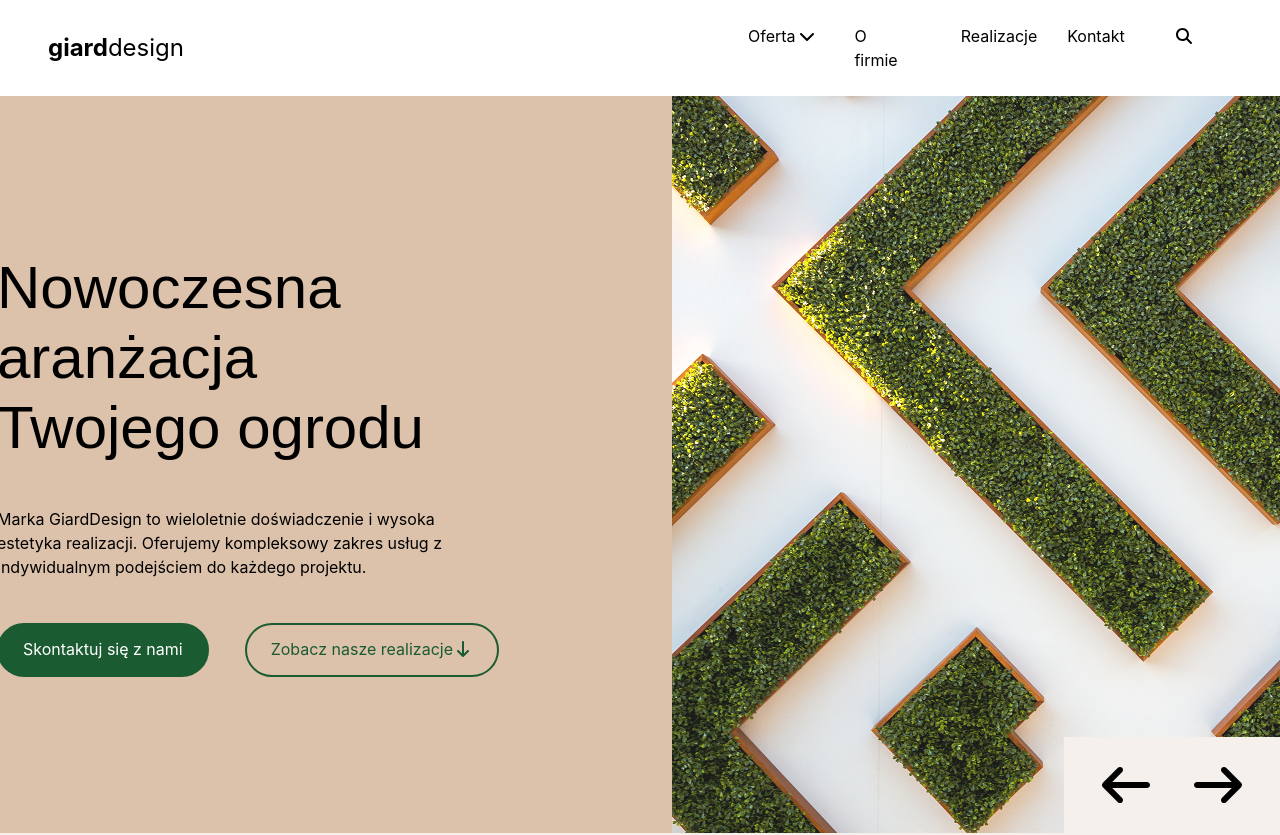
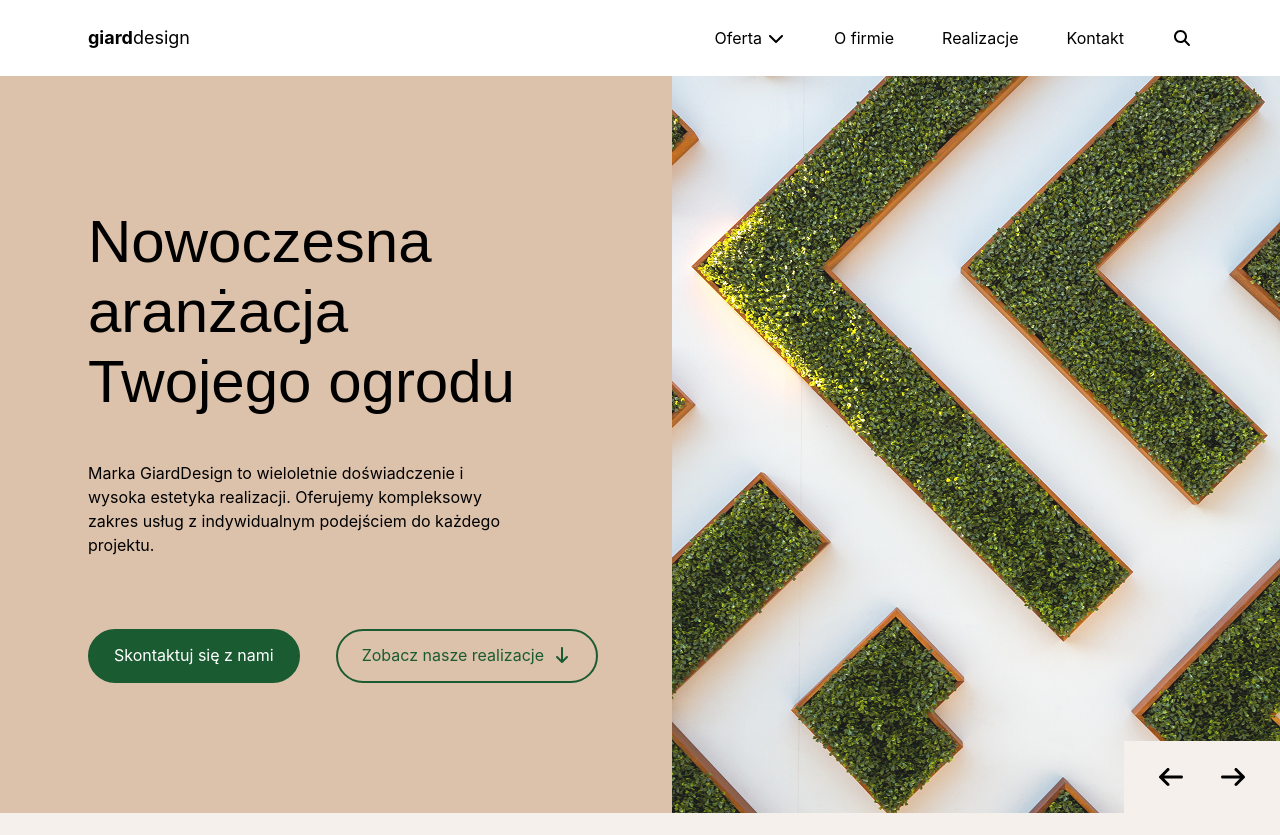
Before and after one commit to Barbedi/z_rekrutacyjne, a React (Vite) app: page / in a window 1280 px wide. Shown: the top 835 px of the page. Built offline with nearby package versions, Linux system fonts and the light colour scheme.

Commit message:
Add footer sections and update sections

```diff
--- a/src/App.tsx
+++ b/src/App.tsx
@@ -3,6 +3,7 @@ import Hero from "./components/Hero";
 import Offer from "./components/Offer";
 import About from "./components/About";
 import Contact from "./components/Contact";
+import Footer from "./components/Footer";
 const App = () => {
   return (
     <>
@@ -11,6 +12,7 @@ const App = () => {
       <Offer />
       <About />
       <Contact />
+      <Footer />
     </>
   );
 };
--- a/src/components/About.tsx
+++ b/src/components/About.tsx
@@ -33,7 +33,7 @@ const About = () => {
           </div>
           <div className="flex items-center flex-row gap-9 whitespace-nowrap">
             <button className="bg-transparent text-[#F5F0EC] font-inter font-normal border-2 border-[#F5F0EC] px-5.5 pt-3 pb-3.5 rounded-[200px] hover:shadow-xl shadow-[#1B5B31] transition-colors duration-300 cursor-pointer">
-                Poznaj nas bliżej
+              Poznaj nas bliżej
               <FontAwesomeIcon className="ml-2" icon={faArrowRight} />
             </button>
           </div>
--- /dev/null
+++ b/src/components/Footer.tsx
@@ -0,0 +1,65 @@
+import photo from "../assets/logo-full-light.png";
+
+const Footer = () => {
+  return (
+    <footer className="bg-black relative grid grid-cols-12 gap-16 items-center text-[#F5F0EC]">
+      <div className="py-20 px-64 col-span-12 flex flex-col gap-30 ">
+        <div>
+          <div className="flex flex-row justify-between items-center w-full">
+            <div>
+              <span className="text-lg">
+                <span className="font-bold text-lg">giard</span>design
+              </span>
+            </div>
+            <div className="flex flex-row gap-6 items-center">
+              <span className="text-[#F5F0EC] font-inter font-normal text-base leading-[150%]">
+                Daj znać, co możemy dla Ciebie zrobić!
+              </span>
+              <button className="bg-[#1B5B31] text-[#F5F0EC] font-inter font-normal px-6 pt-3 pb-3.5 rounded-[200px] transition-colors duration-300 cursor-pointer">
+                Skontaktuj się z nami
+              </button>
+            </div>
+          </div>
+          <div className="border-t border-[#F5F0EC] my-15.5"></div>
+          <div className="flex flex-row justify-between items-center w-full">
+            <div className="flex flex-row gap-12 items-center">
+              <a className="font-inter text-sm font-normal leading-[150%] cursor-pointer hover:underline">
+                Kontakt
+              </a>
+              <a className="font-inter text-sm font-normal leading-[150%] cursor-pointer hover:underline">
+                Instagram
+              </a>
+              <a className="font-inter text-sm font-normal leading-[150%] cursor-pointer hover:underline">
+                Facebook
+              </a>
+              <a className="font-inter text-sm font-normal leading-[150%] cursor-pointer hover:underline">
+                LinkedIn
+              </a>
+            </div>
+            <div className="flex flex-row gap-12 items-center">
+              <span className="font-inter text-sm font-normal leading-[150%]">
+                000-000-000
+              </span>
+              <span className="font-inter text-sm font-normal leading-[150%]">
+                giarddesign@kontakt.pl
+              </span>
+            </div>
+          </div>
+        </div>
+        <div className="flex flex-row justify-between items-center w-full">
+          <span className="font-inter text-base font-normal leading-[150%]">
+            Prawa zastrzeżone © 2022
+          </span>
+          <div className="flex flex-row gap-4 items-center">
+            <span className="font-inter text-base font-normal leading-[150%]">
+              made by
+            </span>
+            <img src={photo} alt="logo" className="h-6 w-auto" />
+          </div>
+        </div>
+      </div>
+    </footer>
+  );
+};
+
+export default Footer;
--- a/src/components/Hero.tsx
+++ b/src/components/Hero.tsx
@@ -8,14 +8,14 @@ import {
 
 const Hero = () => {
   return (
-    <section className="relative grid grid-cols-12 items-center gap-16 bg-[#DCC1AB] py-0 ">
-      <div className="flex flex-col col-start-1 col-span-5 items-center">
-        <div className="flex flex-col gap-11 items-start">
-          <div className="flex flex-col gap-11 max-w-md">
+    <section className="relative grid grid-cols-12 items-center gap-16 bg-[#DCC1AB] py-0">
+      <div className="flex flex-col col-start-1 col-span-6 justify-center px-22">
+        <div className="flex flex-col gap-18 items-start">
+          <div className="flex flex-col gap-11 items-start max-w-xl">
             <h1 className="text-6xl text-left font-montserrat font-medium leading-17.5">
               Nowoczesna aranżacja Twojego ogrodu
             </h1>
-            <span className="text-md text-black font-inter font-normal leading-[150%]">
+            <span className="text-base text-black font-inter font-normal leading-[150%]">
               Marka GiardDesign to wieloletnie doświadczenie i wysoka estetyka
               realizacji. Oferujemy kompleksowy zakres usług z indywidualnym
               podejściem do każdego projektu.
@@ -25,34 +25,40 @@ const Hero = () => {
             <button className="bg-[#1B5B31] text-white font-inter font-normal border-2 border-[#1B5B31] px-6 pt-3 pb-3.5 rounded-[200px] hover:shadow-xl shadow-[#1B5B31] transition-colors duration-300 cursor-pointer">
               Skontaktuj się z nami
             </button>
-            <button className="bg-transparent group border-2 border-[#1B5B31] text-[#1B5B31] font-inter font-normal px-6 pt-3 pb-3.5 rounded-[200px] hover:shadow-xl shadow-[#1B5B31] transition-colors duration-300 cursor-pointer">
+            <button className="bg-transparent group border-2 border-[#1B5B31] text-[#1B5B31] font-inter font-normal px-6 pt-3 pb-3.5 rounded-[200px] hover:shadow-xl shadow-[#1B5B31] transition-colors duration-300 cursor-pointer flex items-center gap-2">
               Zobacz nasze realizacje
               <FontAwesomeIcon
-                className="group-hover:animate-bounce duration-300"
+                className="group-hover:translate-y-1 transition-transform duration-300"
                 icon={faArrowDown}
               />
             </button>
           </div>
         </div>
       </div>
-      <div className="col-start-7 col-span-6">
+      <div className="col-start-7 col-span-6 relative">
         <div
-          className="h-184.25 w-full bg-cover object-cover object-right"
+          className="h-184.25 w-full bg-cover bg-right"
           style={{ backgroundImage: `url(${photo})` }}
         >
           <div className="flex flex-row gap-8 px-8 py-6 absolute bottom-0 right-0 bg-[#F5F0EC]">
-            <div className="justify-center items-center flex">
+            <button
+              className="justify-center items-center flex cursor-pointer hover:opacity-60"
+              aria-label="Poprzedni slajd"
+            >
               <FontAwesomeIcon
-                className="text-black text-5xl"
+                className="text-black text-2xl"
                 icon={faArrowLeft}
               />
-            </div>
-            <div className="justify-center items-center flex">
+            </button>
+            <button
+              className="justify-center items-center flex cursor-pointer hover:opacity-60"
+              aria-label="Następny slajd"
+            >
               <FontAwesomeIcon
-                className="text-black text-5xl"
+                className="text-black text-2xl"
                 icon={faArrowRight}
               />
-            </div>
+            </button>
           </div>
         </div>
       </div>
--- a/src/components/Navigation.tsx
+++ b/src/components/Navigation.tsx
@@ -4,19 +4,23 @@ import { useState } from "react";
 
 const Navigation = () => {
   const [isOpen, setIsOpen] = useState(false);
+  const [isSearchOpen, setIsSearchOpen] = useState(false);
 
   return (
-    <nav className="relative grid grid-cols-12 items-center gap-4 px-12  py-6 bg-white">
-      <div className="col-start-1 col-span-2 text-2xl ">
-        <span className="font-bold">giard</span>design
+    <nav className="relative grid grid-cols-12 items-center gap-16s py-6 bg-white ">
+      <div className="col-span-12 col-start-1 flex flex-row justify-between items-center px-22">
+        <div className="flex flex-row gap-6 items-center">
+          <span className="text-lg">
+            <span className="font-bold text-lg">giard</span>design
+          </span>
         </div>
-
-      <ul className="grid col-start-8 col-span-5 grid-cols-5 gap-12 ">
-        <li>
+        <div>
+          <ul className="flex flex-row gap-12 items-center">
+            <li className="relative">
               <a
+                className="flex items-center gap-1 hover:opacity-60"
                 onClick={() => setIsOpen(!isOpen)}
                 href="#"
-            className="flex items-center gap-1 hover:opacity-60"
               >
                 Oferta
                 <FontAwesomeIcon
@@ -24,6 +28,32 @@ const Navigation = () => {
                   icon={faChevronDown}
                 />
               </a>
+
+              <div
+                className={`absolute left-0 top-full min-w-50 bg-white shadow-lg rounded-md overflow-hidden transition-all duration-300 ease-in-out ${
+                  isOpen
+                    ? "max-h-96 opacity-100 translate-y-0 z-50"
+                    : "max-h-0 opacity-0 -translate-y-2 pointer-events-none z-50"
+                }`}
+              >
+                <ul className="py-2">
+                  <li>
+                    <a href="#" className="block px-4 py-2 hover:bg-gray-100">
+                      Projektowanie
+                    </a>
+                  </li>
+                  <li>
+                    <a href="#" className="block px-4 py-2 hover:bg-gray-100">
+                      Wizualizacje
+                    </a>
+                  </li>
+                  <li>
+                    <a href="#" className="block px-4 py-2 hover:bg-gray-100">
+                      Realizacja
+                    </a>
+                  </li>
+                </ul>
+              </div>
             </li>
             <li>
               <a href="#" className="hover:opacity-60">
@@ -40,12 +70,29 @@ const Navigation = () => {
                 Kontakt
               </a>
             </li>
-        <li>
-          <a href="#" className="hover:opacity-60">
+            <li className="relative flex items-center">
+              <div className="flex items-center">
+                <a
+                  onClick={() => setIsSearchOpen(!isSearchOpen)}
+                  href="#"
+                  className="hover:opacity-60 cursor-pointer"
+                >
                   <FontAwesomeIcon icon={faSearch} />
                 </a>
+                <input
+                  type="text"
+                  placeholder="Szukaj..."
+                  className={`transition-all duration-300 ease-in-out bg-gray-100 rounded-md text-sm outline-none ${
+                    isSearchOpen
+                      ? "w-48 opacity-100 px-3 py-1 "
+                      : "w-0 opacity-0 px-0 py-0 "
+                  } overflow-hidden`}
+                />
+              </div>
             </li>
           </ul>
+        </div>
+      </div>
     </nav>
   );
 };
--- a/src/components/Offer.tsx
+++ b/src/components/Offer.tsx
@@ -9,7 +9,7 @@ import { FontAwesomeIcon } from "@fortawesome/react-fontawesome";
 const Offer = () => {
   return (
     <section className="relative grid grid-cols-12 gap-16 pt-30 pb-40 bg-[#F5F0EC] items-center">
-      <div className="flex flex-col col-start-2 col-span-6 items-center gap-20">
+      <div className="flex flex-col col-start-3 col-span-7 items-start gap-20">
         <div className="flex flex-col gap-8 items-start">
           <div className="flex flex-col gap-4 max-w-lg">
             <h1 className="text-xs text-left font-inter font-normal leading-[150%]  tracking-[-1%] text-[#1B5B31]">
@@ -28,8 +28,8 @@ const Offer = () => {
           </p>
         </div>
       </div>
-      <div className=" col-start-1 col-span-12 flex px-22 items-center gap-16">
-        <div className="flex flex-col px-10 py-12 bg-white gap-3 rounded-[28px]">
+      <div className="col-span-12 flex w-full  items-center gap-16 px-22">
+        <div className="flex col-auto flex-col px-10 py-12 bg-white gap-3 rounded-[28px]">
           <div className="flex flex-col  gap-8 items-start">
             <FontAwesomeIcon className="text-black text-5xl" icon={faPencil} />
             <h1 className="text-[28px] ">Projekty</h1>
```
Also changed, not shown: src/components/Contact.tsx (+13 -16 lines), src/assets/logo-full-light.png (added). Lines whose indentation alone changed are shown as unchanged.
